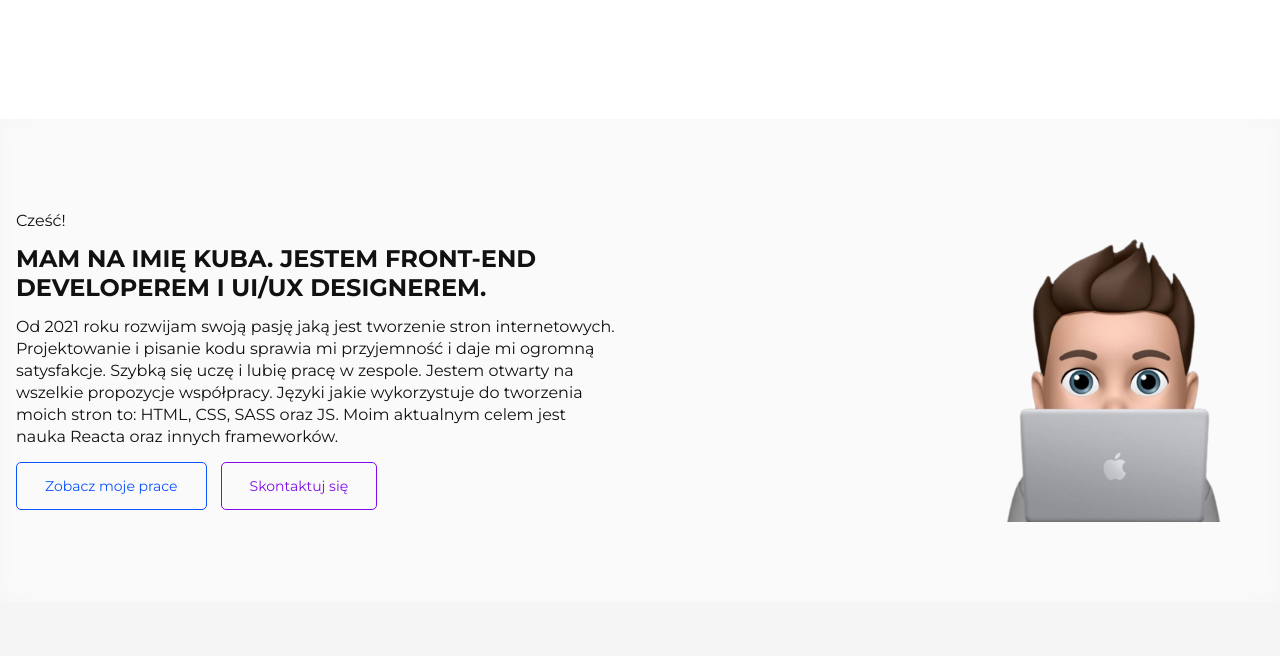
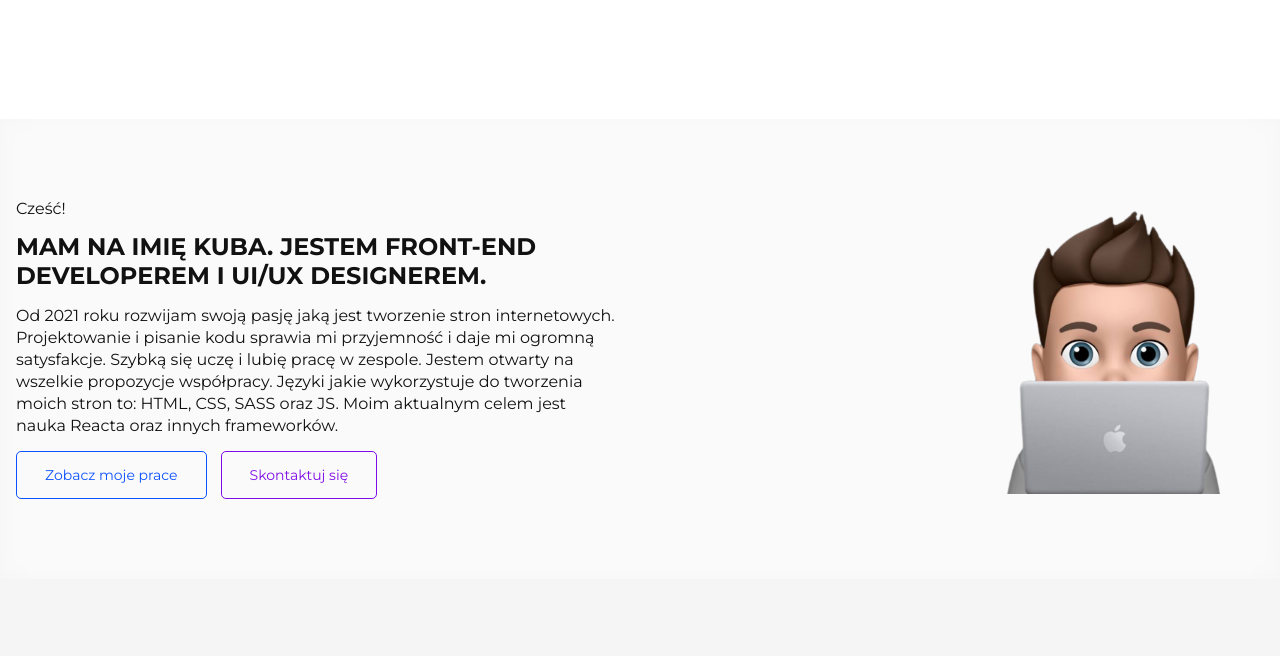
Before and after one commit to kubamielech/Portfolio, a website: page index.html in a window 1280 px wide. Shown: the part 561-1217 px from the top of the page. Drawn offline with Linux system fonts and the light colour scheme.

Commit message:
Add files via upload

```diff
--- a/src/sass/_large.scss
+++ b/src/sass/_large.scss
@@ -126,7 +126,9 @@
         }
 
         &__img {
+            display: block;
             width: 75%;
+            max-width: 400px;
         }
 
     }
--- a/src/sass/main.scss
+++ b/src/sass/main.scss
@@ -270,9 +270,7 @@ body {
 	}
 
 	&__img {
-		margin-top: 2em;
-		width: 70%;
-		max-width: 400px;
+		display: none;
 	}
 
 	&__btns {
```
Also changed, not shown: dist/css/main.min.css.
